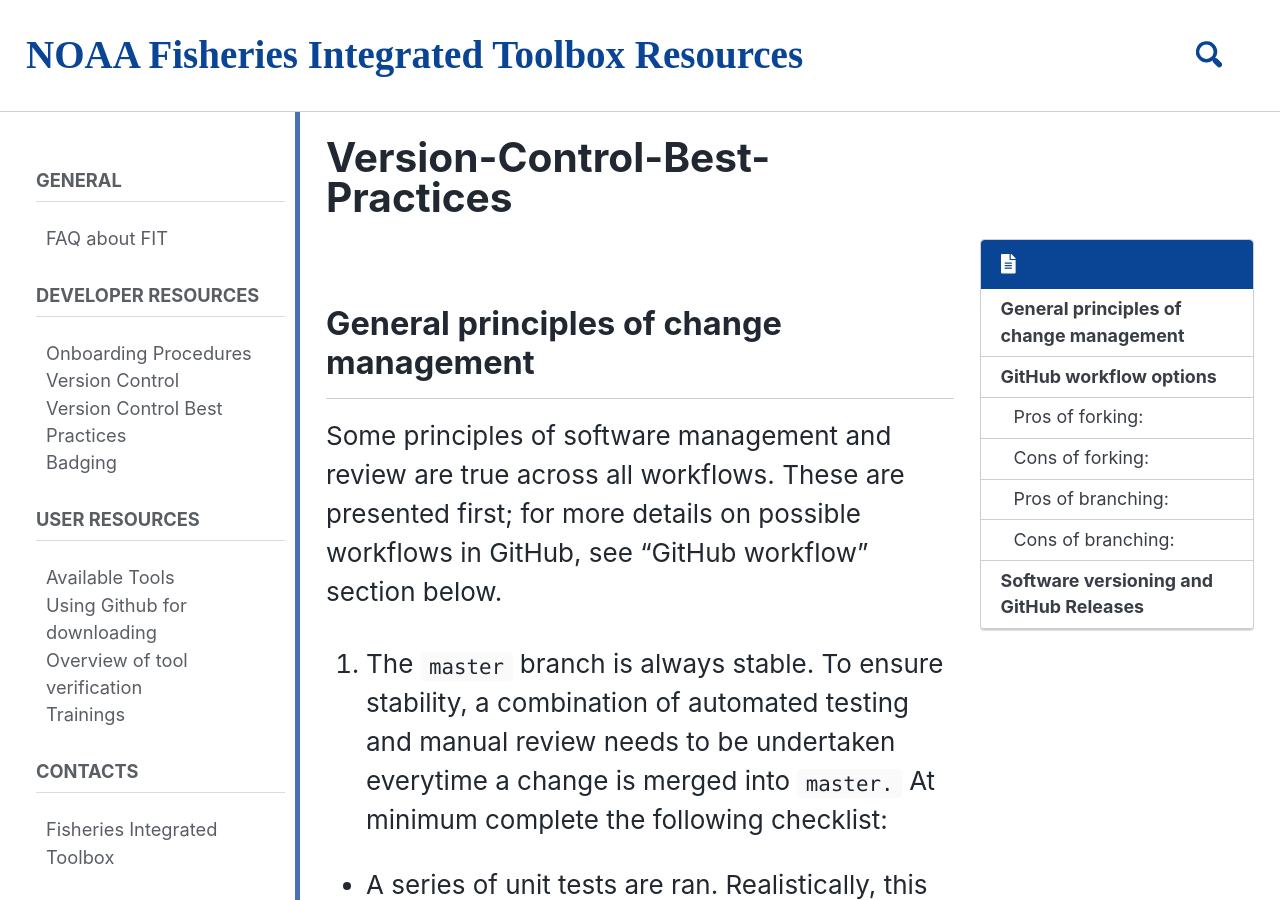
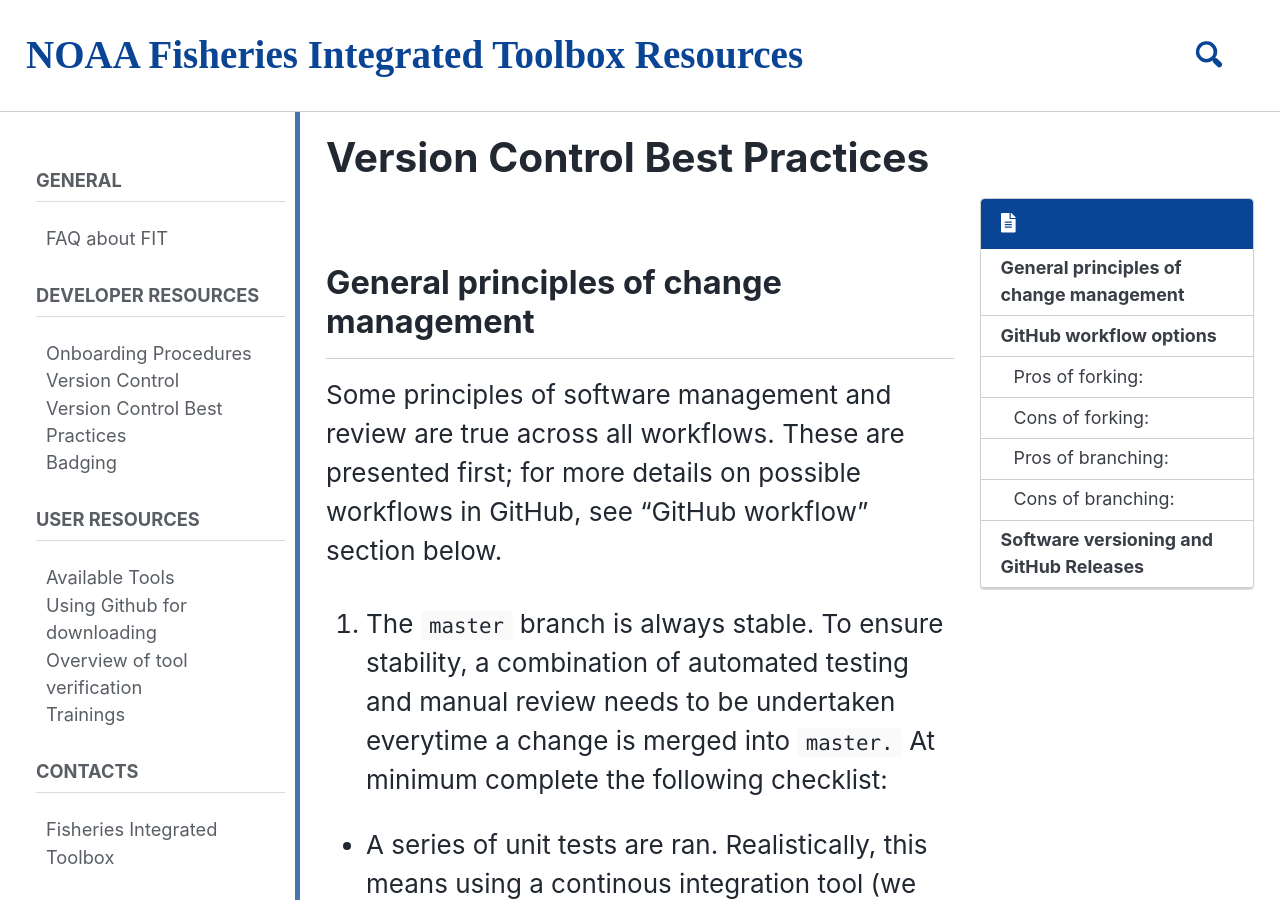
Before and after one commit to noaa-fit-resources/noaa-fit-resources.github.io, a Jekyll site: the page built from _posts/2019-06-14-best-practices-version-control.md, in a window 1280 px wide and 900 px high. Built offline with Jekyll 4.4.1, drawn with Linux system fonts in a browser that asks for light colours; cached includes are drawn as plain includes; nearby versions of some CDN libraries.

```diff
--- a/_data/navigation.yml
+++ b/_data/navigation.yml
@@ -23,7 +23,7 @@ docs:
       - title: "Version Control"
         url: /onboarding/version-control
       - title: "Version Control Best Practices"
-        url: /best-practices/version-control-best-practices
+        url: /best-practices/best-practices-version-control
       - title: "Badging"
         url: /onboarding/badging-overview
 
--- a/_posts/2019-06-14-best-practices-version-control.md
+++ b/_posts/2019-06-14-best-practices-version-control.md
@@ -1,5 +1,5 @@
 ---
-title: "Version-Control-Best-Practices"
+title: "Version Control Best Practices"
 excerpt: "Overview of Version Control Best Practices"
 date: 2019-06-14
 toc: true
```
